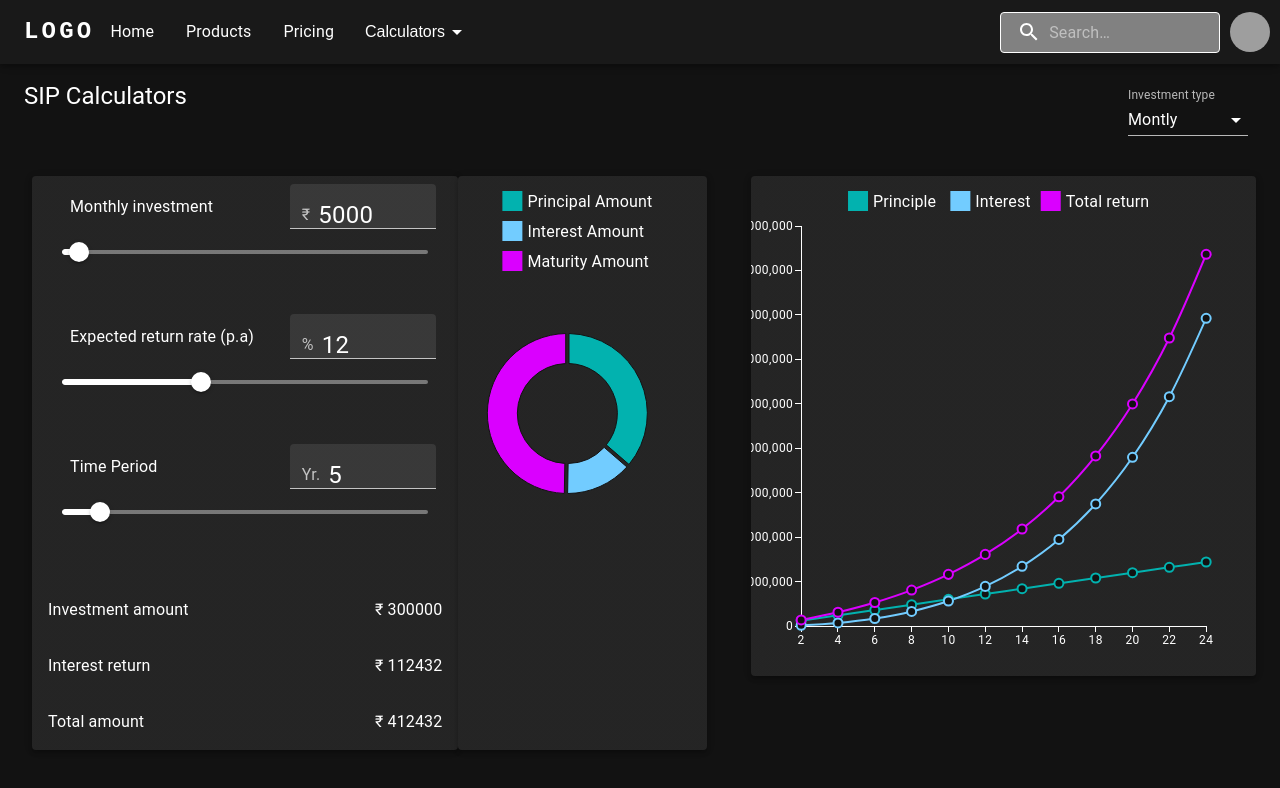
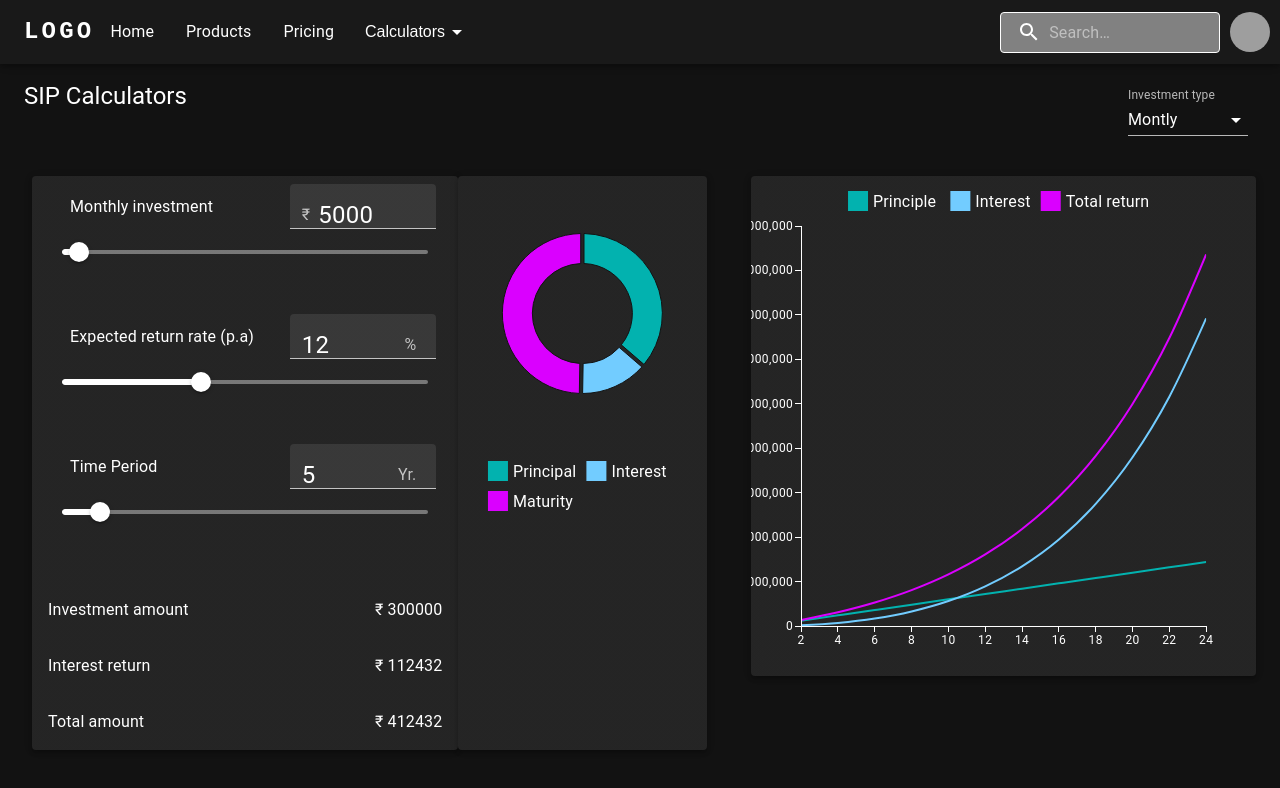
Before and after one commit to Rohitsah842/frontend, a Next.js app: page /calculators/sip in a window 1280 px wide. Shown: the top 788 px of the page. Built offline with nearby package versions, Linux system fonts and the light colour scheme; grey boxes are pictures that could not be loaded.

Commit message:
added changes in line chart and Input slider

```diff
--- a/src/app/calculators/sip/page.tsx
+++ b/src/app/calculators/sip/page.tsx
@@ -1,6 +1,6 @@
 'use client'
 import React, { useEffect, useState } from 'react'
-import { Container, Grid, Typography, Paper, Stack, Card } from "@mui/material"
+import { Container, Grid, Typography, Paper, Stack } from "@mui/material"
 import InputSlider from '@/components/InputSlider'
 import DonoutChart from '@/components/DonoutChart'
 import { sipInterestAmt } from '@/utils/sipInterestCal'
@@ -46,7 +46,7 @@ const SIPCalculator = () => {
             setMaturityAmount(lumpsumAmmount(initialInvestment.amount, initialInvestment.interest, initialInvestment.time));
             setToalPrinciple(initialInvestment.amount * get(investmenttypeData, `${investmentType}.noOfPayment`, 0))
         }
-        console.log(lineChartdata);
+
 
     }, [initialInvestment, investmentType])
 
@@ -76,9 +76,9 @@ const SIPCalculator = () => {
                     <Grid item xs={12} md={7} sx={{ display: { xs: 'block', md: 'flex' } }}>
                         <Paper elevation={3} sx={{ width: { xs: '100%', md: '60%' } }}>
                             <Stack spacing={4}>
-                                <InputSlider title={get(investmenttypeData, `${investmentType}.title`)} name='amount' min={500} max={100000} stepSize={50} endormentIcon='₹' onChangeHandle={handlerChange} onChangeSliderHandler={handlerChangeSlider} value={initialInvestment.amount} />
-                                <InputSlider title='Expected return rate (p.a)' name='interest' min={1} max={30} stepSize={0.1} endormentIcon='%' onChangeHandle={handlerChange} onChangeSliderHandler={handlerChangeSlider} value={initialInvestment.interest} />
-                                <InputSlider title='Time Period' name='time' min={1} max={40} stepSize={1} endormentIcon='Yr.' onChangeHandle={handlerChange} onChangeSliderHandler={handlerChangeSlider} value={initialInvestment.time} />
+                                <InputSlider isStartAdornment={true} title={get(investmenttypeData, `${investmentType}.title`)} name='amount' min={500} max={100000} stepSize={50} endormentIcon='₹' onChangeHandle={handlerChange} onChangeSliderHandler={handlerChangeSlider} value={initialInvestment.amount} />
+                                <InputSlider isStartAdornment={false} title='Expected return rate (p.a)' name='interest' min={1} max={30} stepSize={0.1} endormentIcon='%' onChangeHandle={handlerChange} onChangeSliderHandler={handlerChangeSlider} value={initialInvestment.interest} />
+                                <InputSlider isStartAdornment={false} title='Time Period' name='time' min={1} max={40} stepSize={1} endormentIcon='Yr.' onChangeHandle={handlerChange} onChangeSliderHandler={handlerChangeSlider} value={initialInvestment.time} />
                             </Stack>
                             <Stack spacing={4} sx={{ mt: '3rem' }} >
                                 <FlexWrapper>
--- a/src/app/globals.css
+++ b/src/app/globals.css
@@ -3,3 +3,6 @@
     margin : 0px;
     padding: 0px;
 }
+ .MuiChartsAxis-tickLabel{
+    font-size: "8px" !important;
+}
--- a/src/components/DonoutChart.tsx
+++ b/src/components/DonoutChart.tsx
@@ -3,9 +3,9 @@ import { PieChart } from '@mui/x-charts/PieChart';
 
 const DonoutChart: React.FC<{ principalAmt: number, totalAmount: number }> = (props) => {
     const data = [
-        { label: 'Principal Amount', value: props.principalAmt },
-        { label: 'Interest Amount', value: (props.totalAmount - props.principalAmt) },
-        { label: 'Maturity Amount', value: props.totalAmount }
+        { label: 'Principal', value: props.principalAmt },
+        { label: 'Interest', value: (props.totalAmount - props.principalAmt) },
+        { label: 'Maturity', value: props.totalAmount }
     ]
 
     return (
@@ -15,15 +15,16 @@ const DonoutChart: React.FC<{ principalAmt: number, totalAmount: number }> = (pr
                     innerRadius: 50,
                     outerRadius: 80,
                     data: data,
-                    paddingAngle: 2
+                    paddingAngle: 2,
                 },
+
             ]}
-            height={400}
-            margin={{ left: 70, top: 80 }}
+            height={350}
+            margin={{ left: 100, top: -70 }}
             slotProps={{
                 legend: {
                     direction: 'row',
-                    position: { vertical: 'top', horizontal: 'middle' },
+                    position: { vertical: 'bottom', horizontal: 'middle' },
                     padding: 10,
                     hidden: false,
 
--- a/src/components/InputSlider.tsx
+++ b/src/components/InputSlider.tsx
@@ -2,7 +2,7 @@ import React from 'react'
 import { Box, Slider, InputAdornment, FilledInput, FormControl, Typography } from '@mui/material'
 import { InputSliderprops } from '@/types/InputSliderProps';
 
-const InputSlider = ({ endormentType = 'startAdornment', ...props }: InputSliderprops) => {
+const InputSlider = ({ isStartAdornment, ...props }: InputSliderprops) => {
     return (
         <Box sx={{ width: '100%', p: '0 30px' }}>
             <FormControl sx={{ m: 1, width: '100%', display: 'flex', flexDirection: 'row', justifyContent: "space-between", alignItems: 'center' }} variant="filled">
@@ -10,8 +10,9 @@ const InputSlider = ({ endormentType = 'startAdornment', ...props }: InputSlider
                 <FilledInput
                     id="filled-adornment-amount"
                     name={props.name}
-                    startAdornment={<InputAdornment position="start">{props.endormentIcon}</InputAdornment>}
-                    sx={{ width: '40%', height: '45px', fontSize: '1.5rem', border: 'none' }}
+                    startAdornment={(isStartAdornment) && <InputAdornment position="start">{props.endormentIcon}</InputAdornment>}
+                    endAdornment={(!isStartAdornment) && <InputAdornment position="start">{props.endormentIcon}</InputAdornment>}
+                    sx={{ width: { xs: '50%', md: '40%' }, height: '45px', fontSize: '1.5rem', border: 'none' }}
                     value={props.value}
                     onChange={props.onChangeHandle}
                 />
--- a/src/components/LineChart.tsx
+++ b/src/components/LineChart.tsx
@@ -5,6 +5,7 @@ import { lineChartType } from '@/types/LineChartprops';
 const LineChartGraph = (props: lineChartType) => {
     return (
         <LineChart
+
             sx={{ width: '100%' }}
             height={500}
             series={
--- a/src/types/InputSliderProps.ts
+++ b/src/types/InputSliderProps.ts
@@ -6,7 +6,7 @@ export interface InputSliderprops{
     value: number
     onChangeHandle:(event:React.ChangeEvent<HTMLInputElement>)=>void
     onChangeSliderHandler?: (event: React.ChangeEvent<HTMLInputElement>)=> void
-    endormentType?:string
+    isStartAdornment?:boolean
     endormentIcon?: string
     name:string
     title?: string
--- a/src/types/SelectDropDown.ts
+++ b/src/types/SelectDropDown.ts
@@ -1,4 +1,4 @@
-import Select, { SelectChangeEvent } from '@mui/material/Select';
+import  { SelectChangeEvent } from '@mui/material/Select';
 
 export interface dropDownTypes{
     value: string
--- a/src/utils/lineChartDataCal.ts
+++ b/src/utils/lineChartDataCal.ts
@@ -25,9 +25,9 @@ const lineChartData: {showMark: boolean, data:number[], label:string}[]=[]
     //            interestAmount.push(value-(p*i*n))
     //         }
     //     }
-    lineChartData.push({ showMark: true, data:principleAmount, label:'Principle '});
-    lineChartData.push({ showMark: true, data:interestAmount, label:'Interest'});
-    lineChartData.push({ showMark: true, data:totalAmount, label:'Total return'});
+    lineChartData.push({ showMark: false, data:principleAmount, label:'Principle '});
+    lineChartData.push({ showMark: false, data:interestAmount, label:'Interest'});
+    lineChartData.push({ showMark: false, data:totalAmount, label:'Total return'});
 
     return lineChartData;
 
```
